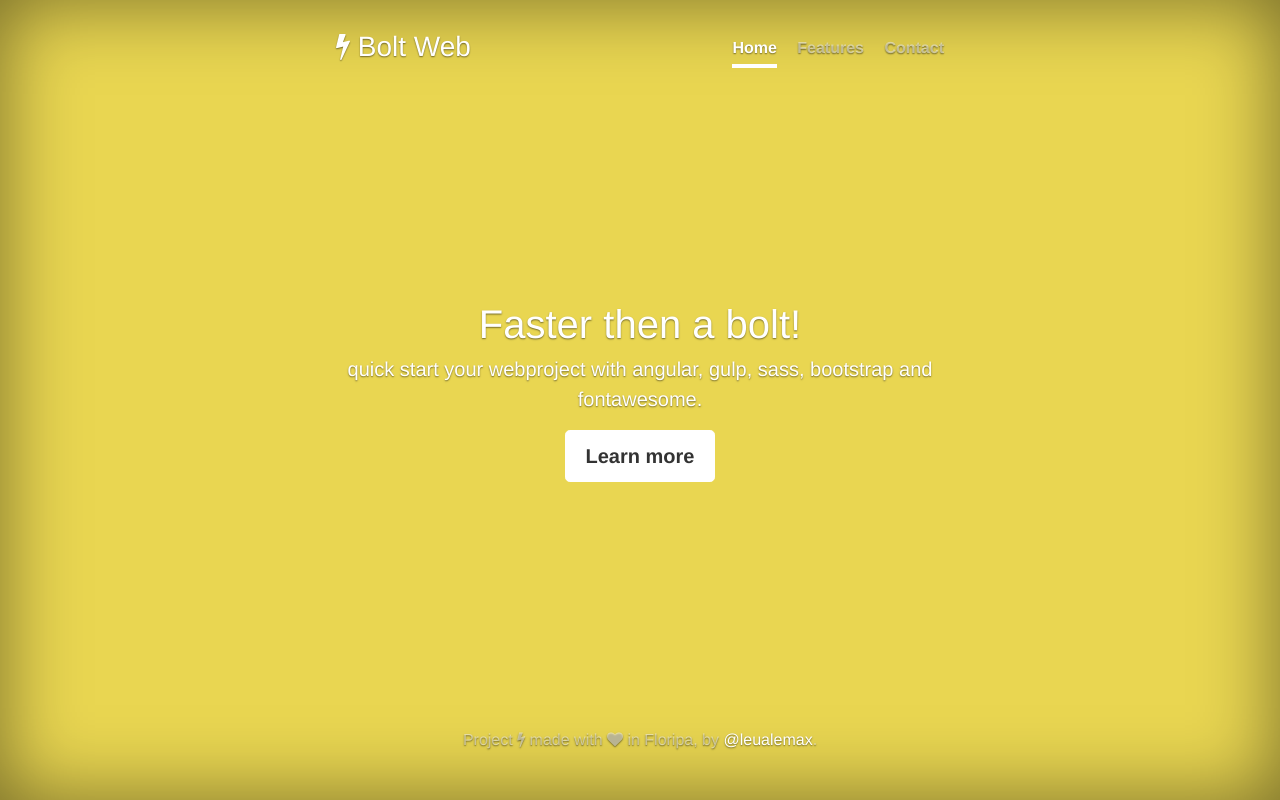
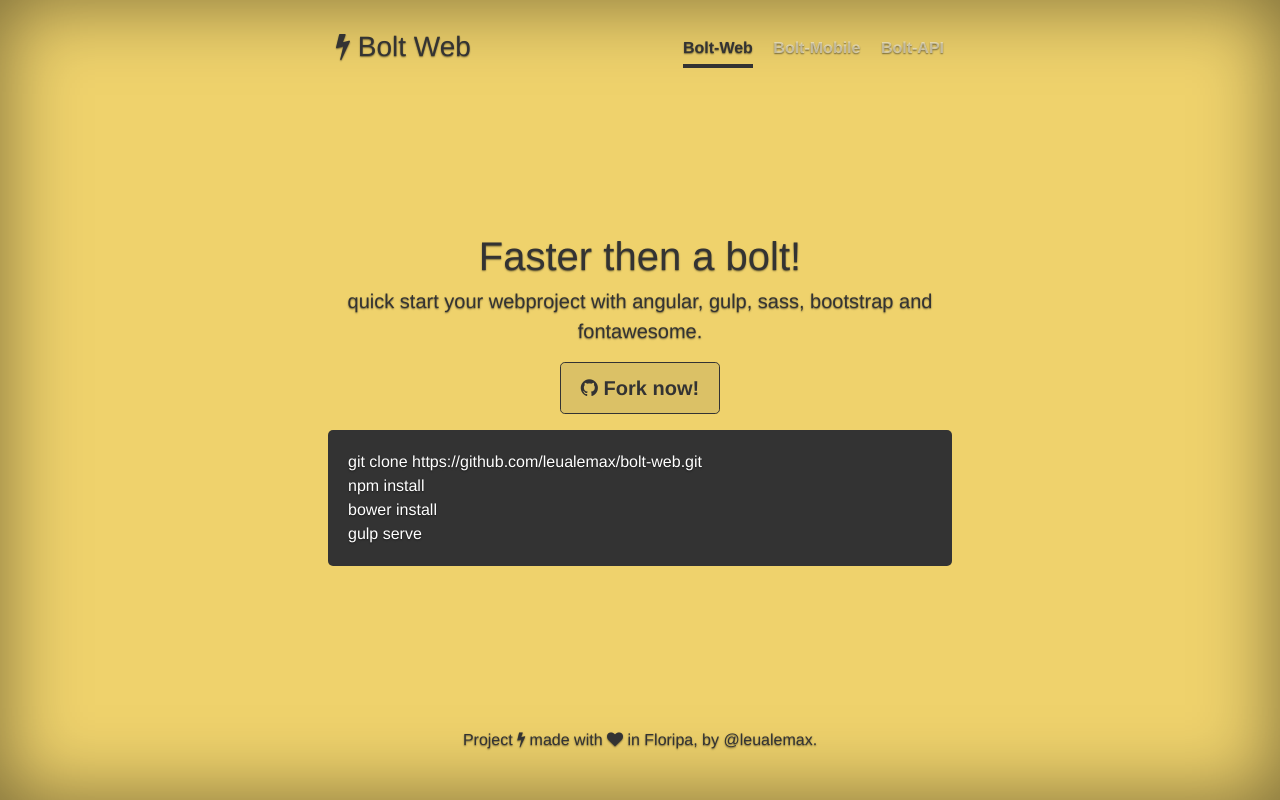
Before and after one commit to leualemax/bolt-web, a plain HTML site: page index.html at #!/home in a window 1280 px wide. Drawn offline with nearby package versions, Linux system fonts and the light colour scheme.

Commit message:
Update 2015-08-19T20:03:16.234Z

```diff
--- a/css/main.css
+++ b/css/main.css
@@ -1 +1 @@
-a,a:focus,a:hover{color:#fff}.btn-secondary,.btn-secondary:focus,.btn-secondary:hover{color:#333;text-shadow:none;background-color:#fff;border:.05rem solid #fff}body,html{background-color:#e9d651}body{color:#fff;text-align:center;text-shadow:0 .05rem .1rem rgba(0,0,0,.5)}.site-wrapper{display:table;width:100vw;height:100vh;position:fixed;box-shadow:inset 0 0 5rem rgba(0,0,0,.5)}.site-wrapper-inner{display:table-cell;vertical-align:top}.cover-container{margin-right:auto;margin-left:auto}.inner{padding:2rem}.masthead{margin-bottom:2rem}.masthead-brand{margin-bottom:0}.nav-masthead .nav-link{padding:.25rem 0;font-weight:700;color:rgba(255,255,255,.5);background-color:transparent;border-bottom:.25rem solid transparent}.nav-masthead .nav-link+.nav-link{margin-left:1rem}.nav-masthead .active{color:#fff;border-bottom-color:#fff}@media (min-width:48em){.masthead-brand{float:left}.nav-masthead{float:right}}.cover{padding:0 1.5rem}.cover .btn-lg{padding:.75rem 1.25rem;font-weight:700}.mastfoot{color:rgba(255,255,255,.5)}@media (min-width:40em){.masthead{position:fixed;top:0}.mastfoot{position:fixed;bottom:0}.site-wrapper-inner{vertical-align:middle}.cover-container,.mastfoot,.masthead{width:100%}}@media (min-width:62em){.cover-container,.mastfoot,.masthead{width:42rem}}
+a,a:focus,a:hover,body{color:#333}.btn-primary-outline,.btn-primary-outline:focus,.btn-primary-outline:hover{color:#333;text-shadow:none;background-color:rgba(51,51,51,.1);border:.05rem solid #333}body,html{background-color:#EFD26C}body{text-align:center;text-shadow:0 .05rem .1rem rgba(0,0,0,.5)}.code{background-color:#333;border-radius:5px;width:100%;padding:20px}.code p{color:#fff;font-weight:100;text-align:left;margin-bottom:0}.site-wrapper{display:table;width:100vw;height:100vh;position:fixed;box-shadow:inset 0 0 5rem rgba(0,0,0,.5)}.site-wrapper-inner{display:table-cell;vertical-align:top}.cover-container{margin-right:auto;margin-left:auto}.inner{padding:2rem}.masthead{margin-bottom:2rem}.masthead-brand{margin-bottom:0}.nav-masthead .nav-link{padding:.25rem 0;font-weight:700;color:rgba(255,255,255,.5);background-color:transparent;border-bottom:.25rem solid transparent}.nav-masthead .nav-link+.nav-link{margin-left:1rem}.nav-masthead .active{color:#333;border-bottom-color:#333}@media (min-width:48em){.masthead-brand{float:left}.nav-masthead{float:right}}.cover{padding:0 1.5rem}.cover .btn-lg{padding:.75rem 1.25rem;font-weight:700}.mastfoot{color:#333}@media (min-width:40em){.masthead{position:fixed;top:0}.mastfoot{position:fixed;bottom:0}.site-wrapper-inner{vertical-align:middle}.cover-container,.mastfoot,.masthead{width:100%}}@media (min-width:62em){.cover-container,.mastfoot,.masthead{width:42rem}}
--- a/templates/home.html
+++ b/templates/home.html
@@ -8,9 +8,10 @@
       <div class="inner">
         <h3 class="masthead-brand"><i class="fa fa-bolt"></i> Bolt Web</h3>
         <nav class="nav nav-masthead">
-          <a class="nav-link active" href="#">Home</a>
-          <a class="nav-link" href="#">Features</a>
-          <a class="nav-link" href="#">Contact</a>
+
+          <a class="nav-link active" href="#">Bolt-Web</a>
+          <a class="nav-link " href="#">Bolt-Mobile</a>
+          <a class="nav-link" href="#">Bolt-API</a>
         </nav>
       </div>
     </div>
@@ -19,8 +20,17 @@
       <h1 class="cover-heading">Faster then a bolt!</h1>
       <p class="lead">quick start your webproject with angular, gulp, sass, bootstrap and fontawesome.</p>
       <p class="lead">
-        <a href="#" class="btn btn-lg btn-secondary">Learn more</a>
+        <a href="https://github.com/leualemax/bolt-web" class="btn btn-lg btn-primary-outline"><i class="fa fa-github"></i> Fork now!</a>
       </p>
+
+      <div class="code">
+        <p>git clone https://github.com/leualemax/bolt-web.git</p>
+        <p>npm install</p>
+        <p>bower install</p>
+        <p>gulp serve</p>
+      </div>
+
+
     </div>
 
     <div class="mastfoot">
```
